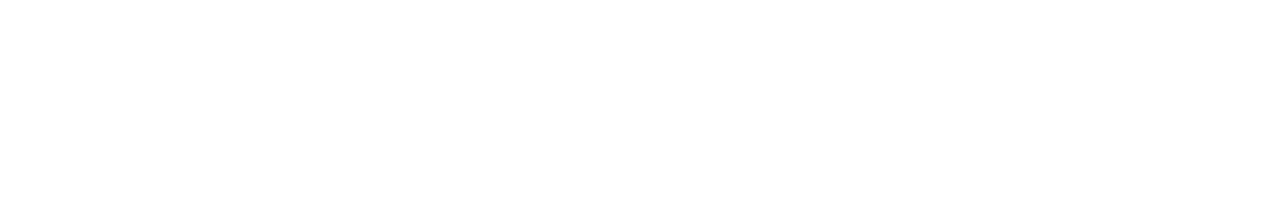
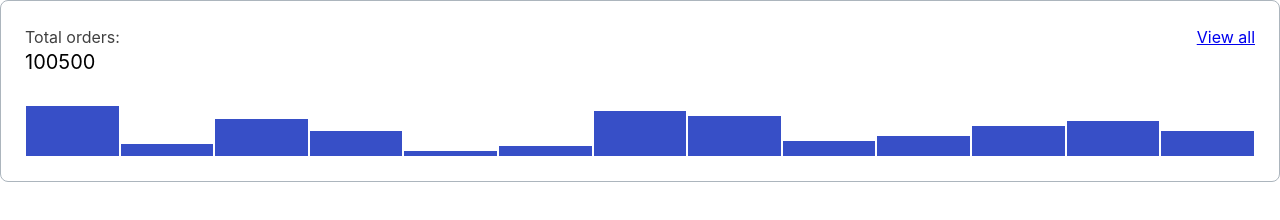
Before and after one commit to js-tasks-ru/htmlcss-20210916_p-bandaronak, a website: page 04-lection2/01-histogram/index.html in a window 1280 px wide. Drawn offline with nearby package versions, Linux system fonts and the light colour scheme.

Commit message:
Task: Histogram

```diff
--- a/04-lection2/01-histogram/histogram.css
+++ b/04-lection2/01-histogram/histogram.css
@@ -0,0 +1,52 @@
+* {
+    font-family: 'Inter', sans-serif;
+    margin-block: 0;
+}
+
+.histogram {
+    display: block;
+    box-sizing: border-box;
+    border: 1px solid var(--grey-3);
+    border-radius: 8px;
+    background: var(--white);
+    padding: 1.5em;
+}
+
+.histogram__header {
+    display: flex;
+    justify-content: space-between;
+    align-items: baseline;
+    line-height: 24px;
+    font-size: 16px;
+}
+
+.histogram__title {
+    display: flex;
+    flex-direction: column;
+    font-weight: normal;
+}
+
+.histogram__name {
+    font-size: 16px;
+    line-height: 24px;
+    opacity: 0.75;
+}
+
+.histogram__result {
+    font-size: 20px;
+    line-height: 26px;
+}
+
+.histogram__columns {
+    display: flex;
+    flex-direction: row;
+    align-items: flex-end;
+    height: 50px;
+    margin-top: 2em;
+}
+
+.histogram__columns-item {
+    flex-grow: 1;
+    margin: 1px;
+    background: var(--blue);
+}
--- a/04-lection2/01-histogram/index.html
+++ b/04-lection2/01-histogram/index.html
@@ -1,11 +1,37 @@
 <!DOCTYPE html>
 <!-- Страница с гистограммой -->
-<html lang="ru">
-    <head>
-        <link rel="stylesheet" href="../../assets/css/main.css">
-        <link rel="stylesheet" href="./histogram.css">
-    </head>
-    <body>
-
-    </body>
+<html lang='ru'>
+<head>
+  <link href='../../node_modules/normalize.css/normalize.css' rel='stylesheet'>
+  <link href='../../assets/css/main.css' rel='stylesheet'>
+  <link href='./histogram.css' rel='stylesheet'>
+</head>
+<body>
+<div class='histogram'>
+  <div class='histogram__header'>
+    <h3 class='histogram__title'>
+      <span class='histogram__name'>Total orders:</span>
+      <span class='histogram__result'>100500</span>
+    </h3>
+    <a class='histogram__header-link' href='#'>
+      View all
+    </a>
+  </div>
+  <div class='histogram__columns'>
+    <div class='histogram__columns-item' style='height: 100%;'></div>
+    <div class='histogram__columns-item' style='height: 25%;'></div>
+    <div class='histogram__columns-item' style='height: 75%;'></div>
+    <div class='histogram__columns-item' style='height: 50%;'></div>
+    <div class='histogram__columns-item' style='height: 10%;'></div>
+    <div class='histogram__columns-item' style='height: 20%;'></div>
+    <div class='histogram__columns-item' style='height: 90%;'></div>
+    <div class='histogram__columns-item' style='height: 80%;'></div>
+    <div class='histogram__columns-item' style='height: 30%;'></div>
+    <div class='histogram__columns-item' style='height: 40%;'></div>
+    <div class='histogram__columns-item' style='height: 60%;'></div>
+    <div class='histogram__columns-item' style='height: 70%;'></div>
+    <div class='histogram__columns-item' style='height: 50%;'></div>
+  </div>
+</div>
+</body>
 </html>
```
